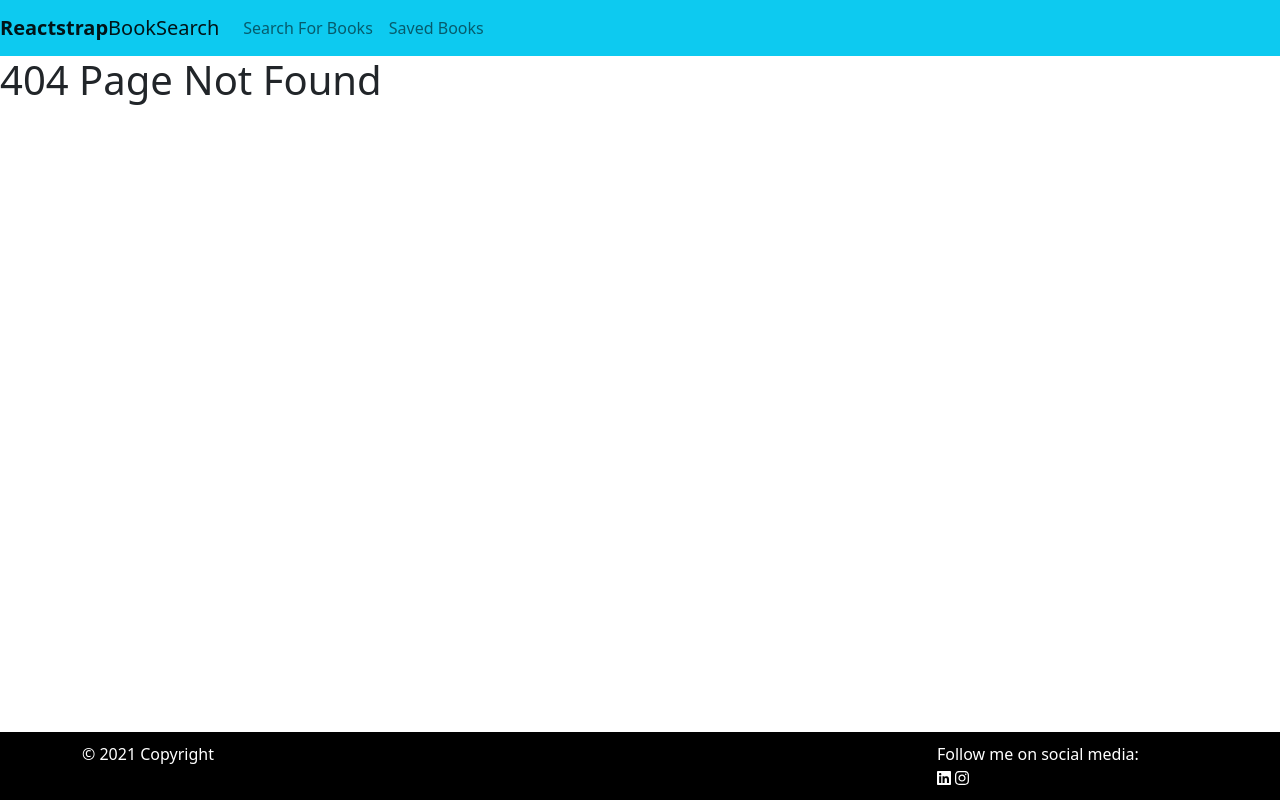
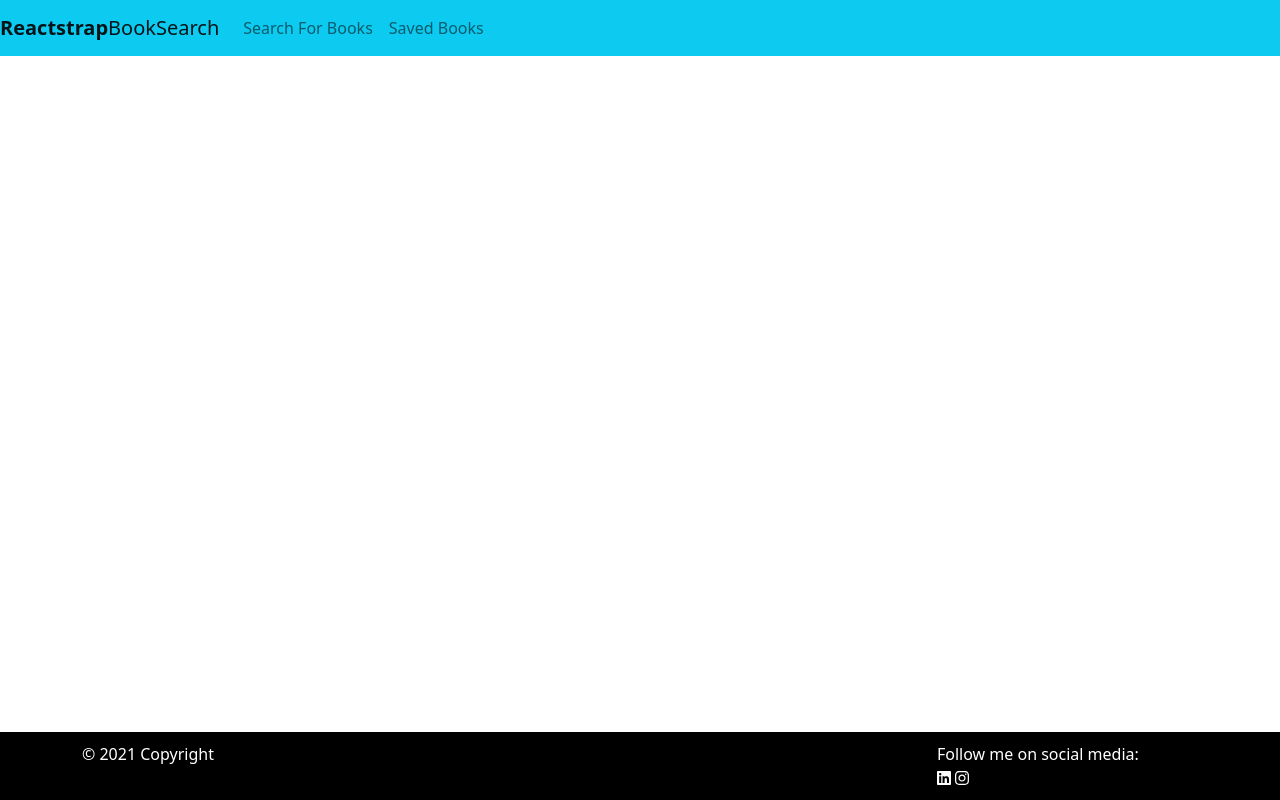
Before and after one commit to Maryum97/Google-Book-Search-2021, a React (Create React App) app in the folder client/: page / in a window 1280 px wide. Before the commit this address had no page. Built offline with nearby package versions, Linux system fonts and the light colour scheme.

Commit message:
updated page routing

```diff
--- a/client/src/App.js
+++ b/client/src/App.js
@@ -15,13 +15,13 @@
         <NavbarBooks />
         <Switch>
 
-          <Route exact path='/searchbooks' component={SearchBooks}></Route>
+          <Route exact path='/' component={SearchBooks}></Route>
 
           <Route exact path='/savedbooks' conponent={SavedBooks}></Route>
 
-          <Route>
+          {/* <Route>
             <NoMatch />
-          </Route>
+          </Route> */}
 
         </Switch>
         <Footer />
```
